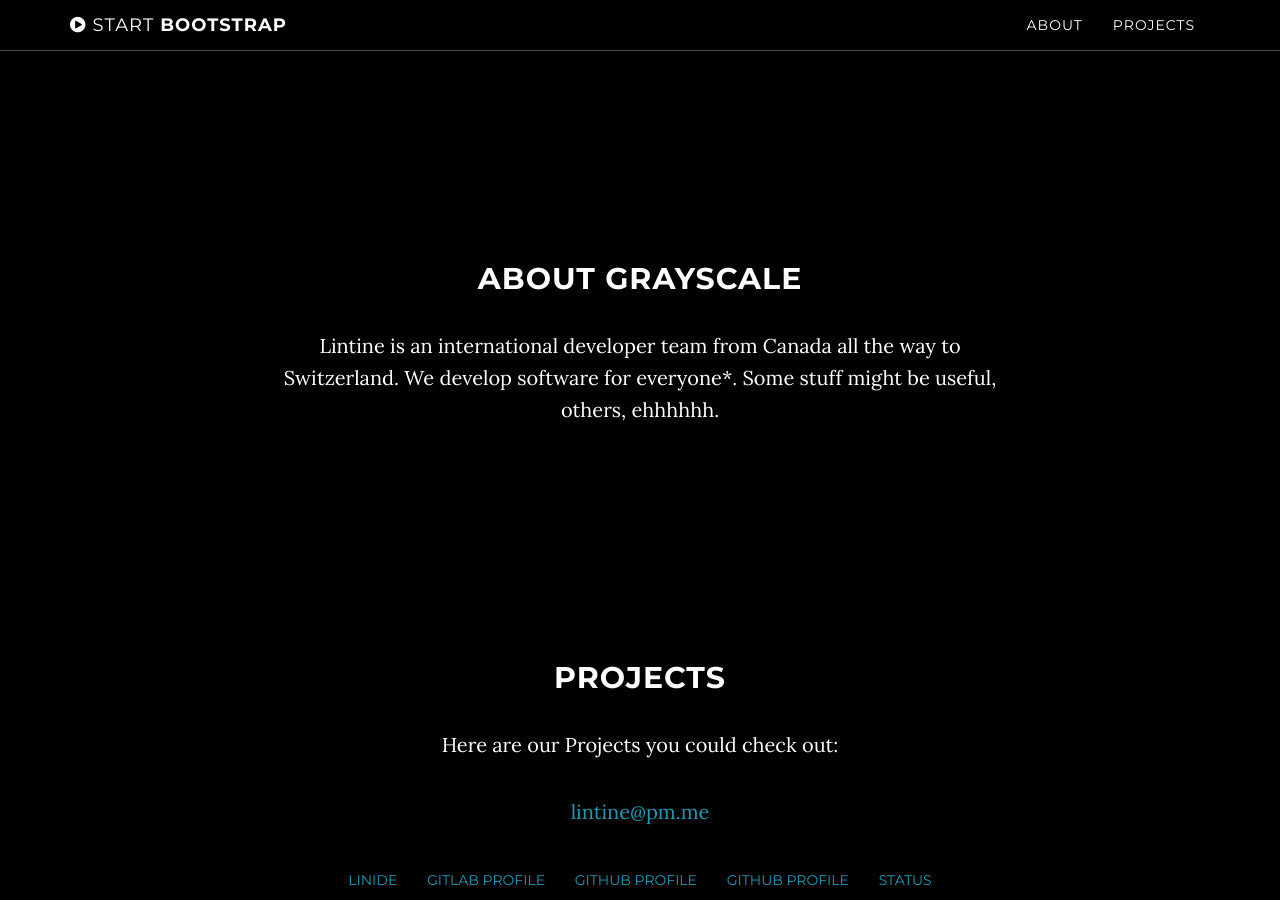
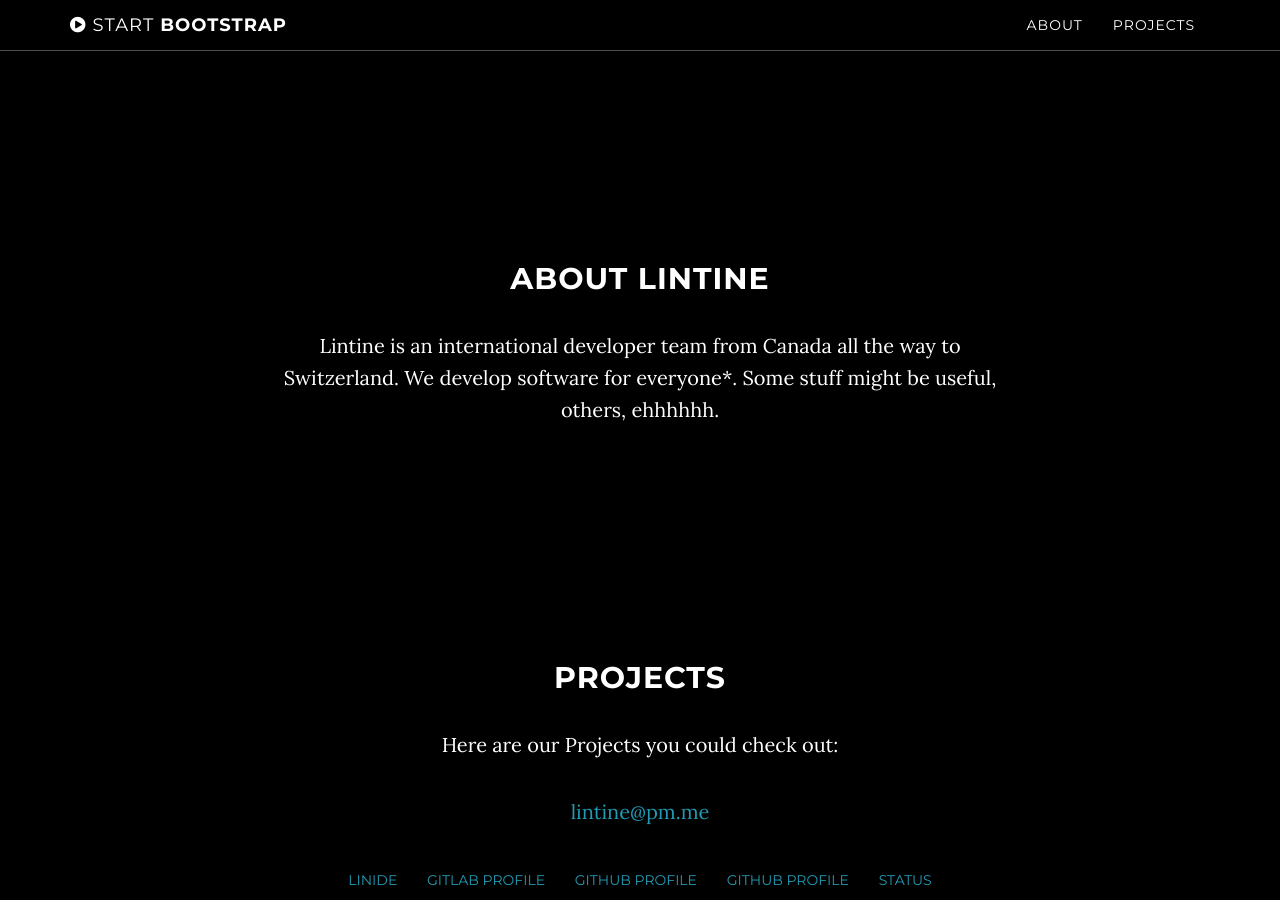
Before and after one commit to Lintine/lintine.github.io, a Jekyll site: the page built from index.html, in a window 1280 px wide and 900 px high, scrolled down 913 px. Built offline with Jekyll 4.4.1, drawn with Linux system fonts in a browser that asks for light colours.

Commit message:
Update about.html

```diff
--- a/_includes/about.html
+++ b/_includes/about.html
@@ -2,7 +2,7 @@
     <section id="about" class="container content-section text-center">
         <div class="row">
             <div class="col-lg-8 col-lg-offset-2">
-                <h2>About Grayscale</h2>
+                <h2>About Lintine</h2>
                 <p>Lintine is an international developer team from Canada all the way to Switzerland. We develop software for everyone*. Some stuff might be useful, others, ehhhhhh.</p>
             </div>
         </div>
```
